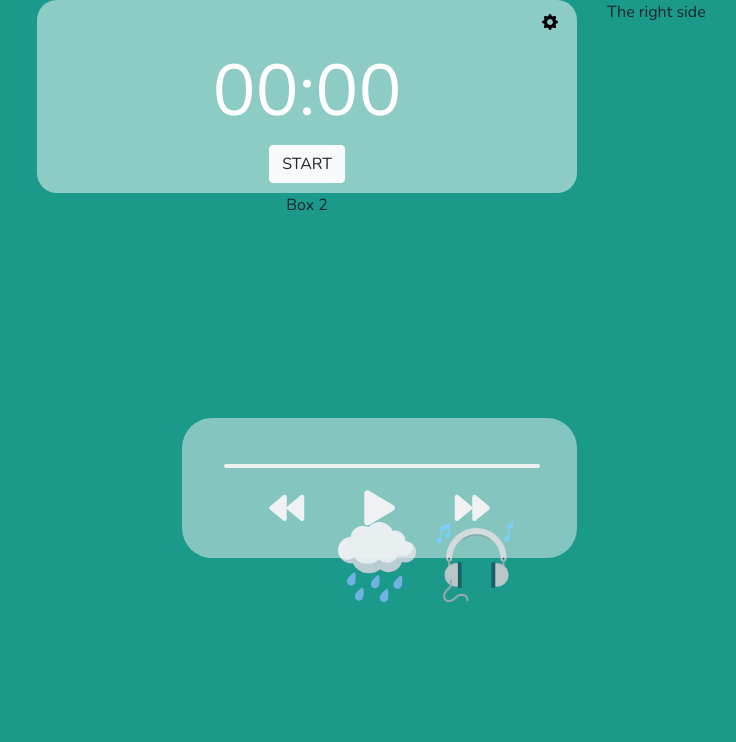
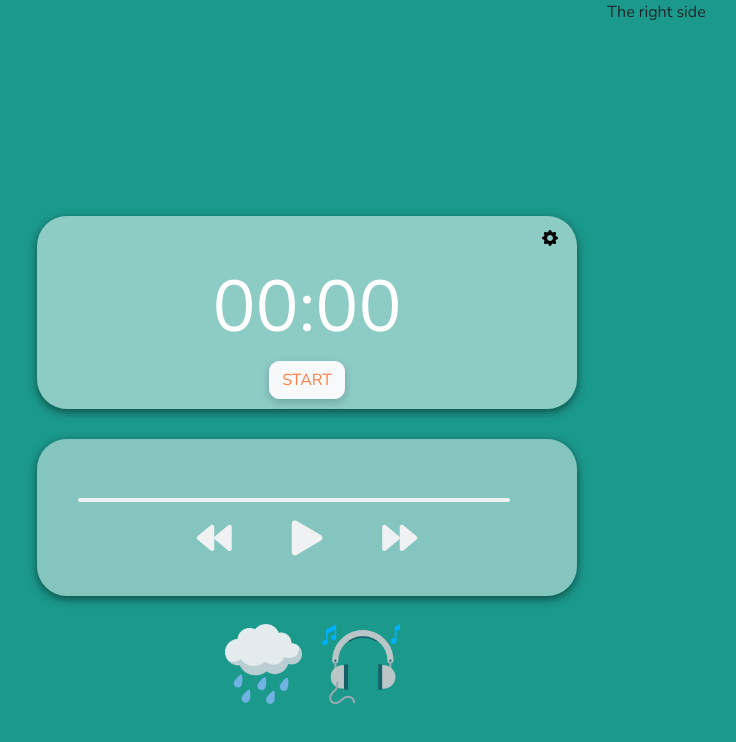
Before and after one commit to sammi-lin1/TreasureHacks, a website: page index.html in a window 1280 px wide. Shown: the whole page, without its empty margins (48-784 px from the left). Drawn offline with nearby package versions, Linux system fonts and the light colour scheme.

Commit message:
CSSSSSSSSSSSSSSSSSSSSSSSSSSSSSSS!!!

```diff
--- a/index.html
+++ b/index.html
@@ -29,34 +29,18 @@
 
           <!-- App Study Timer -->
           <div class="timer-container">
-
-
             <div class="timer-header-child">
               <button type="button" data-toggle="modal" data-target="#exampleModal" id="timer-settings" class="timer-header-settings">
                 <i class="bi bi-gear-fill"></i>
-
               </button>
-
             </div>
 
+            <div id="timer">00:00</div>
+            <button type="button" class="btn btn-light" id="timer-button"> START</button>
+          </div>
+          <!-- App Study Timer Ends-->
 
-
-            <div id="timer">00:00</script></div>
-
-
-            <button type="button" class="btn btn-light" id="timer-button"> START
-
-            </button>
-
-          </div>
-
-          <div class="box">Box 2</div>
-        </div>
-        <div class="col-6">
-          <!-- Right column content goes here -->
-          <div>The right side</div>
-        </div>
-
+          <div>
             <div class="music-container" id="music-container">
               <!-- <button id="ambience" class="">
                 <i>ambience</i>
@@ -94,6 +78,14 @@
                 <img src="images/headphone.png" id="headphone-img" class="music-type-img">
               </button>
             </div>
+          </div>
+        </div>
+        <div class="col-6">
+          <!-- Right column content goes here -->
+          <div>The right side</div>
+        </div>
+
+
 
       </div>
 
@@ -108,16 +100,12 @@
             </button>
           </div>
           <div class="modal-body">
-
             <input type="number" min="1" value=25 class="timing-option" id="pomodoro"></input>
-          </div>
-          <!-- <div class="modal-footer">
-            <button type="button" class="btn btn-secondary" data-dismiss="modal">Close</button>
-            <button type="button" class="btn btn-primary">Save changes</button>
-          </div> -->
           </div>
         </div>
       </div>
+    </div>
+    <!-- Timer Modal Ends -->
 
     <script src="timer.js"></script>
     <script src="https://ajax.googleapis.com/ajax/libs/jquery/3.5.1/jquery.min.js"></script>
--- a/styles.css
+++ b/styles.css
@@ -11,20 +11,11 @@
 }
 
 .timer-container{
-    border-radius: 20px;
+    border-radius: 30px;
     background: rgb(255, 255, 255, .5);
+    margin-top: 40%;
+    box-shadow: 0 3px 10px rgb(0 0 0 / 0.5);
 }
-
-/* .timer-header-parent {
-    text-align: center;
-}
-
-.timer-header-child {
-    padding-top: 10px;
-    display: inline-block;
-    vertical-align: middle;
-    color: white;
-} */
 
 #timer-settings{
     margin-top: 10px;
@@ -52,8 +43,11 @@ p {
 
 
 #timer-button{
-    /* border-radius: 20px; */
+    border-radius: 10px;
     margin-bottom: 10px;
+    box-shadow: 0 3px 10px rgb(0 0 0 / 0.2);
+    color:#ff7e47
+
 }
 
 /* MODALS */
@@ -83,13 +77,15 @@ body {
 
 .music-container {
   background: rgba(239, 241, 243, 0.5);
-  height: 140px;
-  width: 395px;
+  box-shadow: 0 3px 10px rgb(0 0 0 / 0.5);
+  /* height: 140px; */
+  /* width: 395px; */
   border-radius: 30px;
   display: flex;
   position: relative;
-  margin-left: 160px;
-  margin-top: 80px;
+  /* margin-left: 160px; */
+  margin-top: 30px;
+  padding-bottom: 20px;
   z-index: 10;
 }
 
@@ -140,7 +136,7 @@ body {
 .navigation {
   background-color: transparent;
   align-items: center;
-  width: 380px;
+  width: 100%;
   padding-top: 12%;
   display: flex;
   align-items: center;
@@ -202,11 +198,13 @@ body {
  }
 
  .music-type-img {
+  margin-top: 100px;
   width: 100%;
   height: 80px;
  }
 
  #cloud-img {
+  margin-top: 100px;
   width: 100%;
   height: 80px;
  }
```
Lines whose indentation alone changed are shown as unchanged.
